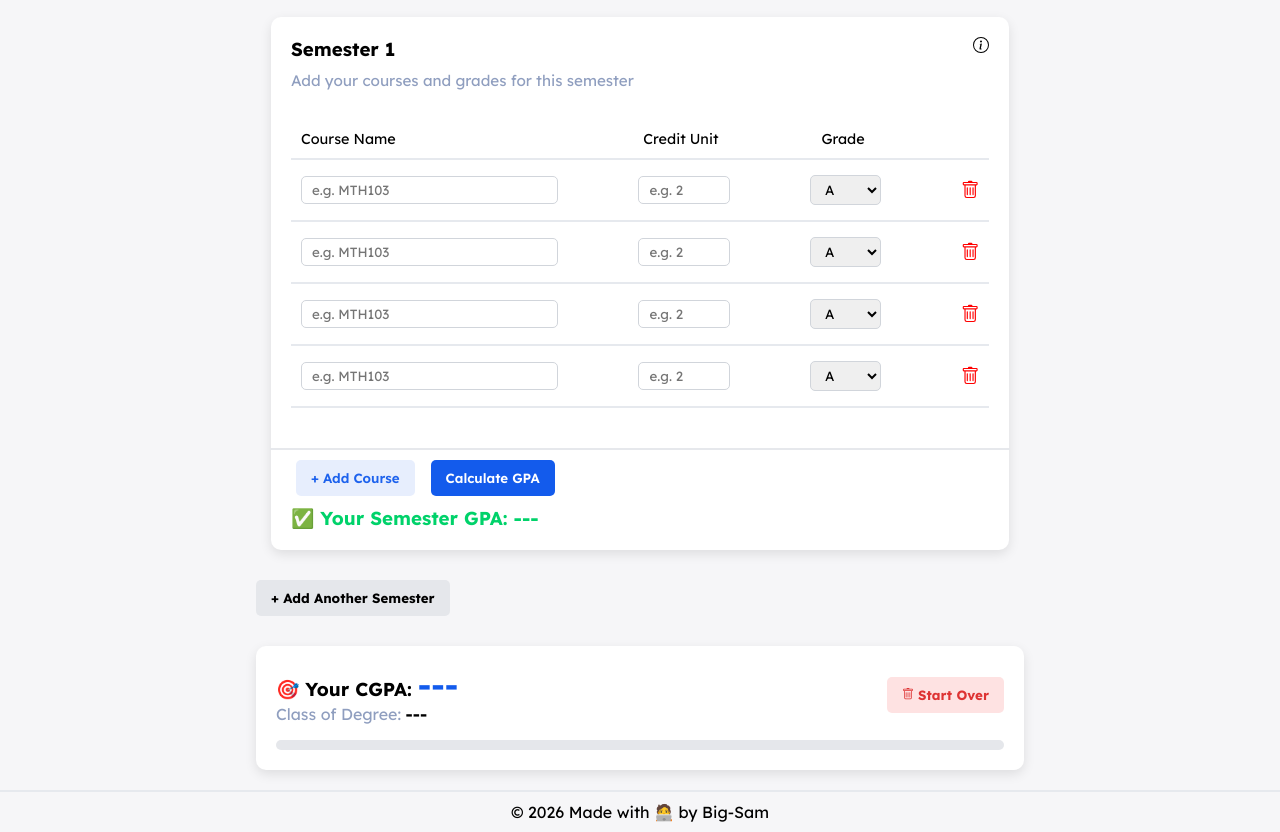
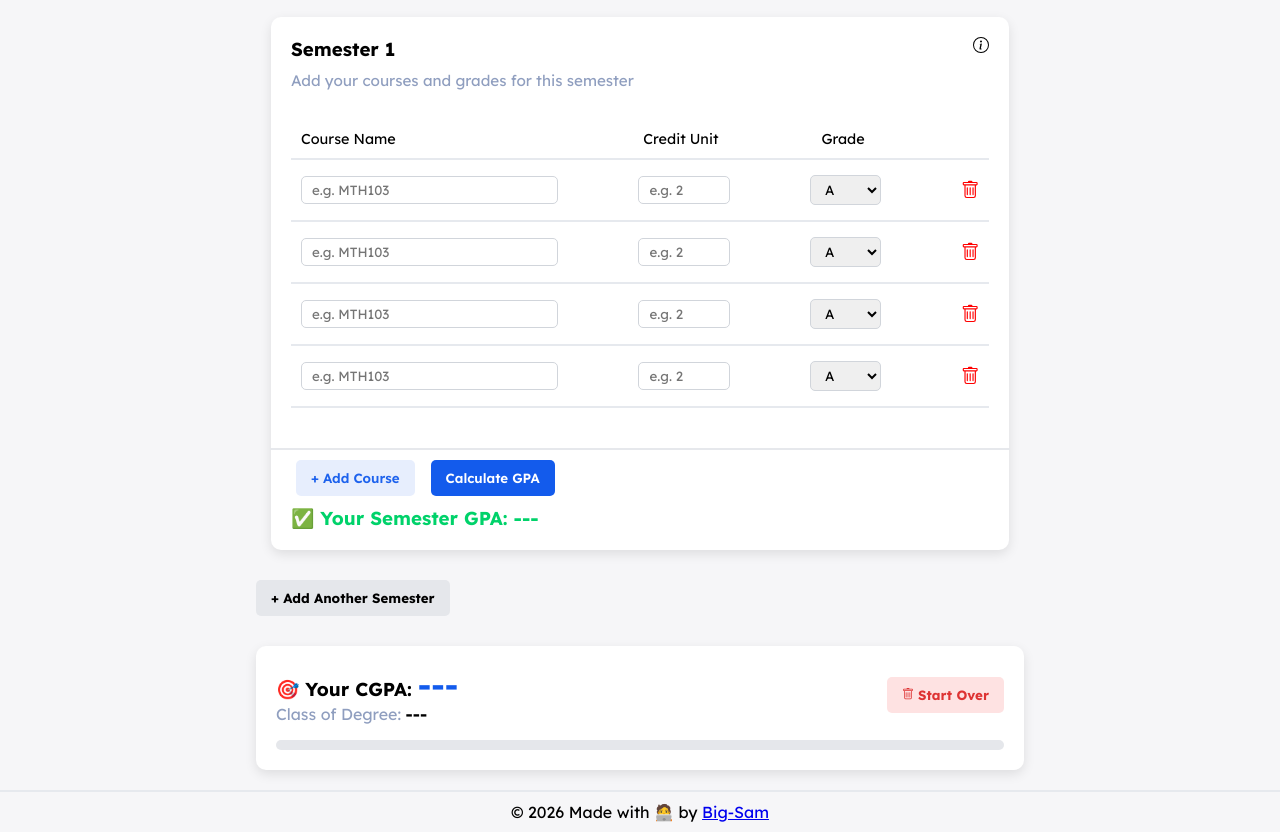
Before and after one commit to Techgiant0/cgpa-calculator, a plain HTML site: page index.html in a window 1280 px wide. Shown: the part 133-965 px from the top of the page. Drawn offline with Linux system fonts and the light colour scheme.

Commit message:
added contact details

```diff
--- a/index.html
+++ b/index.html
@@ -162,7 +162,7 @@
 
     <hr class="footer-line" />
     <footer>
-        <p class="footer-text">&copy; 2026 Made with 🧑‍💻 by Big-Sam</p>
+        <p class="footer-text">&copy; 2026 Made with 🧑‍💻 by <a href="https://wa.me/2348102668426">Big-Sam</a></p>
     </footer>
 
     <script src="./script.js"></script>
```
